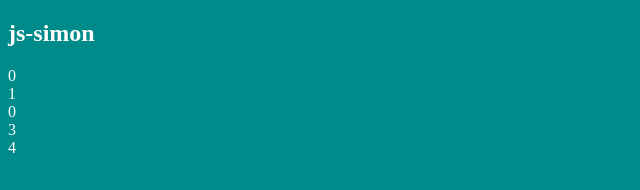
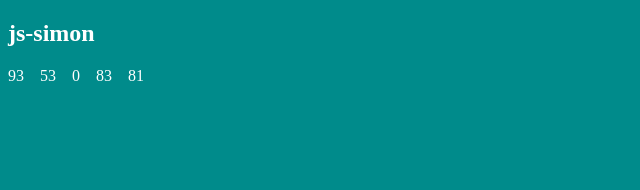
Before and after one commit to Luca-Rubino/js-simon, a plain HTML site: page Index.html in a window 1280 px wide. Shown: the whole page, without its empty margins (0-640 px from the left). Drawn offline with Linux system fonts and the light colour scheme.

Commit message:
creare 2 cicli for: il primo per generare 5 numeri casuali interi ed inserirli in un array ed il secondo per creare ed inserire nel dom 5 tag span che conterranno ogniuno uno dei 5 numeri creati

```diff
--- a/css/style.css
+++ b/css/style.css
@@ -2,3 +2,7 @@ body{
     background-color: darkcyan;
     color: white;
 }
+
+span{
+    margin-right: 1rem;
+}
--- a/js/script.js
+++ b/js/script.js
@@ -1,18 +1,28 @@
 console.log('Js-simon')
 
+let i, span, span1
 
-// scrivere in console 5 numeri
-for(let i=1;i<5+1;i++){
-    const section = document.createElement('section')
-    document.body.append(section)
-    let span = document.createElement('span')
-    section.appendChild(span)
-    span.textContent = Number.parseInt(Math.random()*i,10)
+const section = document.createElement('section');
+
+document.body.append(section);
+
+
+let randomNum = [];
+for(i=0; i < 5; i++){
+    randomNum.push(Number.parseInt(Math.random() * 100, 10));
+};
+
+
+for(i=0; i < 5; i++){
+    span = document.createElement('span');
+    section.appendChild(span);
+    span.textContent = randomNum[i]
 }
 
 // creazione timer
-setTimeout (myFunction, 30000)
-    function myFunction(){
-        console.log('Timer funzionante')
-        prompt('quali sono i numeri presenti?')
-    }
+setTimeout (myFunction, 30000);
+
+function myFunction(){
+    console.log('Timer funzionante')
+    prompt('quali sono i numeri presenti?')
+}
```
